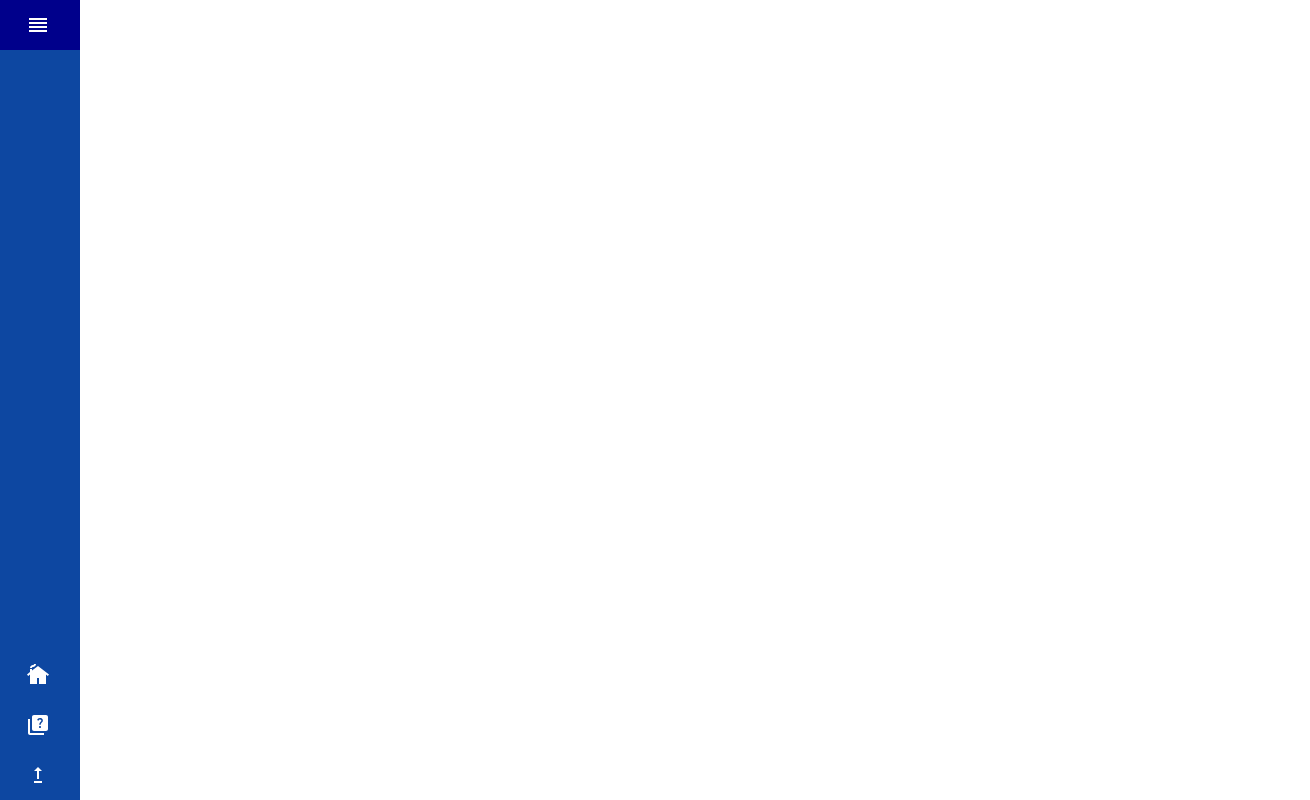
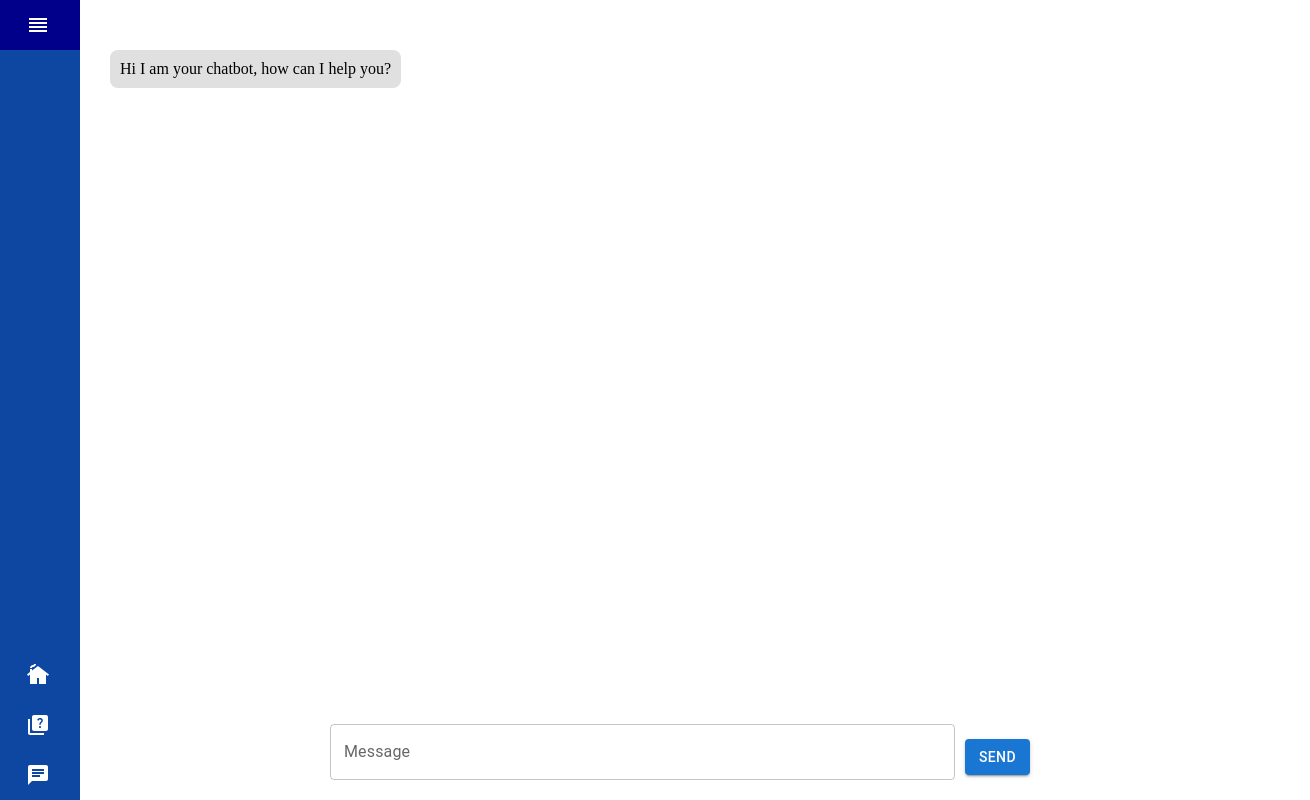
Before and after one commit to Anindyadeep/athena.ai, a React (Create React App) app in the folder frontend/: page /chat in a window 1280 px wide. Shown: the whole page, 1310 px wide, since content can reach past the window. Built offline with nearby package versions, Linux system fonts and the light colour scheme.

Commit message:
Scroll bug

```diff
--- a/frontend/src/App.tsx
+++ b/frontend/src/App.tsx
@@ -1,17 +1,18 @@
 import { Route, Switch } from "wouter";
-import Upload from "./pages/Upload";
+import Upload from "./components/Upload";
 import Book from "./components/Book";
 import Quiz from "./components/Quiz";
 import { Sidebar, Menu, MenuItem } from "react-pro-sidebar";
-import UpgradeIcon from "@mui/icons-material/Upgrade";
 import QuizIcon from "@mui/icons-material/Quiz";
 import CottageIcon from "@mui/icons-material/Cottage";
 import ReorderIcon from "@mui/icons-material/Reorder";
+import ChatIcon from "@mui/icons-material/Chat";
 import { Typography } from "@mui/material";
 import { BLUE } from "./styles/colors";
 import { useLocation } from "wouter";
 
 import "./App.css";
+import ChatApp from "./components/Chat";
 const App = () => {
   const [, setLocation] = useLocation();
   return (
@@ -71,7 +72,14 @@ const App = () => {
               >
                 Quiz
               </MenuItem>
-              <MenuItem icon={<UpgradeIcon />}>Export</MenuItem>
+              <MenuItem
+                icon={<ChatIcon />}
+                onClick={() => {
+                  setLocation("/chat");
+                }}
+              >
+                Export
+              </MenuItem>
             </Menu>
           </Sidebar>
           <main
@@ -86,6 +94,9 @@ const App = () => {
             <Route path="/quiz">
               <Quiz />
             </Route>
+            <Route path="/chat">
+              <ChatApp />
+            </Route>
           </main>
         </div>
       </Switch>
--- a/frontend/src/components/Book.css
+++ b/frontend/src/components/Book.css
@@ -0,0 +1,15 @@
+.carousel.carousel-slider {
+    display: flex;
+}
+
+.carousel.carousel-slider .control-arrow {
+    position: relative;
+    background-color: grey;
+    height: 100px;
+    border-radius: 16px;
+    margin: 5px;
+}
+
+.carousel.carousel-slider {
+    align-items: center;
+}
--- a/frontend/src/components/Book.tsx
+++ b/frontend/src/components/Book.tsx
@@ -1,16 +1,10 @@
 import { useState } from "react";
-import {
-  Card,
-  CardContent,
-  CardMedia,
-  Typography,
-  Grid,
-} from "@mui/material";
-
+import { Card, CardContent, CardMedia, Typography, Grid } from "@mui/material";
 import { Carousel } from "react-responsive-carousel";
 import "react-responsive-carousel/lib/styles/carousel.min.css";
 import { useAppSelector } from "../redux/hooks";
-import './Book.css'
+import "./Book.css";
+
 const BookApp = () => {
   const { storyBook: bookData } = useAppSelector((state) => state.storyBook);
   const [currentPage, setCurrentPage] = useState(0);
@@ -38,7 +32,23 @@ const BookApp = () => {
             alignItems: "center",
           }}
         >
-          <Typography variant="h4" color="primary">
+          <Typography variant="h3" color="primary">
+            My Story Book
+          </Typography>
+        </div>
+        <div
+          style={{
+            width: "70%",
+            margin: "0 auto",
+            minWidth: "500px",
+            textAlign: "center",
+            marginBottom: "30px",
+            display: "flex",
+            justifyContent: "space-evenly",
+            alignItems: "center",
+          }}
+        >
+          <Typography variant="h5" color="primary">
             Listen to the Story
           </Typography>
           <audio controls>
@@ -50,8 +60,6 @@ const BookApp = () => {
             width: "70%",
             margin: "0 auto",
             minWidth: "500px",
-            border: "1px solid grey",
-            borderRadius: "20px",
             padding: "10px",
           }}
         >
--- /dev/null
+++ b/frontend/src/components/Chat.tsx
@@ -0,0 +1,138 @@
+import React, { useState, useRef } from "react";
+import { Box, TextField, Button } from "@mui/material";
+
+interface Message {
+  content: string;
+  fromUser: boolean;
+}
+
+const ChatApp: React.FC = () => {
+  const [messages, setMessages] = useState<Message[]>([
+    {
+      content: "Hi I am your chatbot, how can I help you?",
+      fromUser: false,
+    },
+  ]);
+  const inputRef = useRef<HTMLInputElement>(null);
+
+  const handleSendMessage = (message: string) => {
+    if (message.trim() === "") {
+      return;
+    }
+
+    setMessages((prevMessages) => [
+      ...prevMessages,
+      { content: message, fromUser: true },
+    ]);
+
+    setTimeout(() => {
+      setMessages((prevMessages) => [
+        ...prevMessages,
+        { content: "Chatbot response", fromUser: false },
+      ]);
+    }, 1000);
+  };
+
+  const handleButtonClick = () => {
+    if (inputRef.current && inputRef.current.value.trim() !== "") {
+      handleSendMessage(inputRef.current.value);
+      inputRef.current.value = "";
+    }
+  };
+
+  const handleKeyDown = (event: React.KeyboardEvent<HTMLInputElement>) => {
+    if (event.key === "Enter") {
+      handleButtonClick();
+    }
+  };
+
+  return (
+    <Box
+      sx={{
+        display: "flex",
+        flexDirection: "column",
+        height: "100vh",
+        justifyContent: "flex-end",
+        alignItems: "center",
+      }}
+    >
+      <Box
+        sx={{
+          display: "flex",
+          flexDirection: "column",
+          alignItems: "center",
+          borderRadius: "8px",
+          backgroundColor: "#fff",
+          width: "100%",
+          height: "100vh",
+          padding: "20px",
+        }}
+      >
+        {/* Chat messages */}
+        <Box
+          sx={{
+            display: "flex",
+            flexDirection: "column",
+            alignItems: "flex-start",
+            marginBottom: "20px",
+            width: "100%",
+          }}
+        >
+          {messages.map((message, index) => (
+            <Box
+              key={index}
+              sx={{
+                display: "flex",
+                justifyContent: message.fromUser ? "flex-end" : "flex-start",
+                width: "100%",
+                margin: message.fromUser ? "0px" : "30px",
+                marginRight: message.fromUser ? "60px" : "0px",
+              }}
+            >
+              <Box
+                sx={{
+                  backgroundColor: message.fromUser ? "#f5f5f5" : "#e0e0e0",
+                  padding: "10px",
+                  borderRadius: "8px",
+                  maxWidth: "70%",
+                  wordWrap: "break-word",
+                }}
+              >
+                {message.content}
+              </Box>
+            </Box>
+          ))}
+        </Box>
+
+        {/* Input message and Send button */}
+        <Box
+          sx={{
+            display: "flex",
+            alignItems: "center",
+            width: "700px",
+            position: "absolute",
+            bottom: "10px",
+          }}
+        >
+          <TextField
+            label="Message"
+            variant="outlined"
+            fullWidth
+            sx={{
+              marginBottom: "10px",
+              marginRight: "10px",
+            }}
+            inputRef={inputRef}
+            onKeyDown={handleKeyDown}
+          />
+
+          <Button variant="contained" onClick={handleButtonClick}>
+            Send
+          </Button>
+        </Box>
+      </Box>
+    </Box>
+  );
+};
+
+export default ChatApp;
```
Also changed, not shown: frontend/src/components/Upload.tsx (renamed from frontend/src/pages/Upload.tsx).
